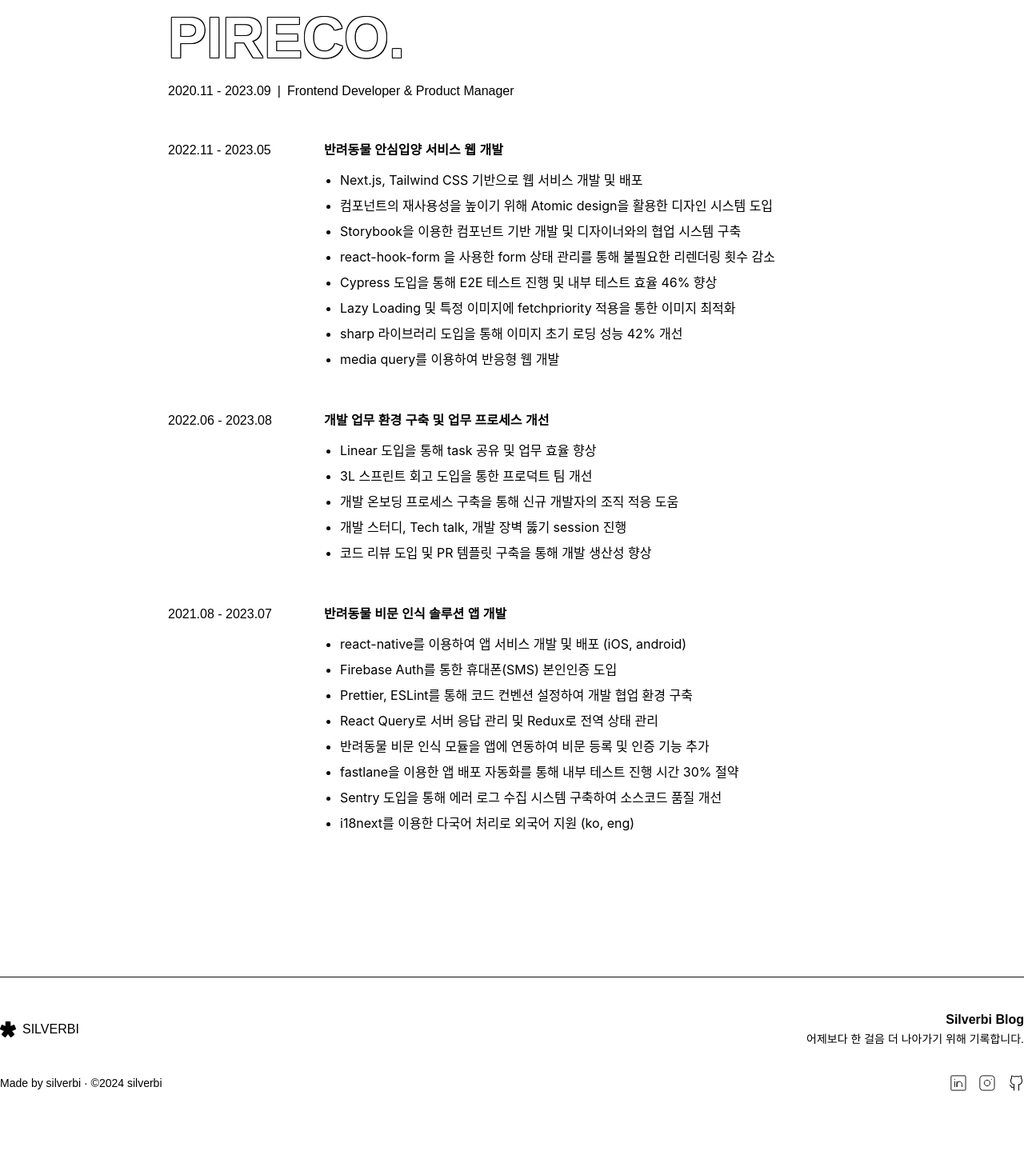
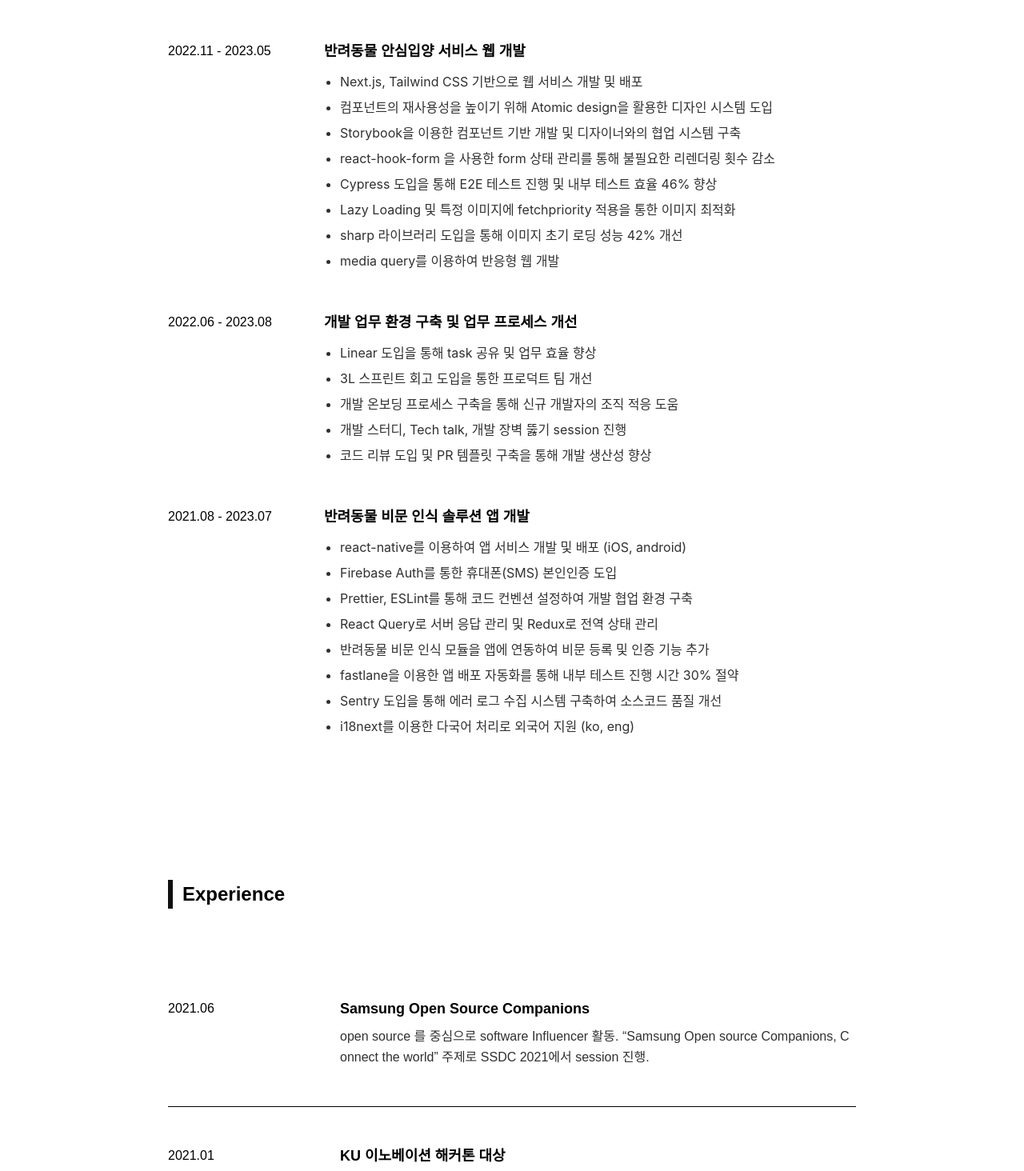
Before and after one commit to silverbi/silverbi-blog, a Next.js app: page /about in a window 1280 px wide. Shown: the part 1806-3270 px from the top of the page at 80% size. Before the commit the page ends 3212 px from the top, so only its background shows below. Built offline with nearby package versions, Linux system fonts and the light colour scheme.

Commit message:
feat: add experienceSection

```diff
--- a/app/(routes)/about/page.tsx
+++ b/app/(routes)/about/page.tsx
@@ -3,14 +3,15 @@ import RootLayout from "@layouts/RootLayout";
 import { Container } from "@components/atoms/Container";
 import IntroduceSection from "@components/templates/IntroduceSection";
 import CareersSection from "@components/templates/CareersSection";
+import ExperienceSection from "@components/templates/ExperienceSection";
 
 const About: React.FC = () => {
   return (
     <RootLayout>
       <Container className="my-32 gap-32">
         <IntroduceSection />
-
         <CareersSection />
+        <ExperienceSection />
       </Container>
     </RootLayout>
   );
--- a/app/components/atoms/Icon/types.ts
+++ b/app/components/atoms/Icon/types.ts
@@ -15,6 +15,7 @@ export const IconName = {
   SHARE: "SHARE",
   LIKE_OUTLINE: "LIKE_OUTLINE",
   LIKE_FILL: "LIKE_FILL",
+  PROFILE: "PROFILE",
 } as const;
 export type IconTypes = (typeof IconName)[keyof typeof IconName];
 
--- a/app/components/atoms/Icon/utils.tsx
+++ b/app/components/atoms/Icon/utils.tsx
@@ -19,6 +19,8 @@ import ShareIcon from "@assets/icons/icon-share.svg";
 import LikeFillIcon from "@assets/icons/icon-like-fill.svg";
 import LikeOutlineIcon from "@assets/icons/icon-like-outline.svg";
 import HeartFill from "@assets/icons/icon-heart-fill.svg";
+import Profile from "@assets/icons/icon-profile.svg";
+import Icon from "@components/atoms/Icon/index";
 
 export const changeTypeToIconComponent = (type: IconTypes) => {
   switch (type) {
@@ -54,6 +56,8 @@ export const changeTypeToIconComponent = (type: IconTypes) => {
       return LikeOutlineIcon;
     case IconName.LIKE_FILL:
       return LikeFillIcon;
+    case IconName.PROFILE:
+      return Profile;
     default:
       return "icon";
   }
--- a/app/components/templates/CareersSection/index.tsx
+++ b/app/components/templates/CareersSection/index.tsx
@@ -2,6 +2,8 @@ import React from "react";
 import Title from "@components/atoms/Title";
 import Text from "@components/atoms/Text";
 import { Colors, Typography } from "@styles/themes/types";
+import Icon from "@components/atoms/Icon";
+import { IconName } from "@components/atoms/Icon/types";
 
 const CareersSection: React.FC = () => {
   const temp = [
@@ -88,8 +90,6 @@ const CareersSection: React.FC = () => {
     },
   ];
 
-  console.log("d응응", Object.entries(temp));
-
   return (
     <div className={"flex w-full flex-col gap-12"}>
       <Title>Careers</Title>
@@ -98,21 +98,16 @@ const CareersSection: React.FC = () => {
         {temp.map((items, index) => {
           return (
             <div className={"flex flex-col"} key={index}>
-              <Text
-                type={Typography.HEAD_1}
-                className={
-                  "outline-title w-fit cursor-pointer uppercase transition duration-500 ease-in-out hover:text-content-2"
-                }
-                color={Colors.CONTENT_INVERSE_1}
-                bold
-              >
+              <Text type={Typography.TITLE_2} bold className={"uppercase"}>
                 {`${items.corporation}.`}
               </Text>
-              <div className={"flex gap-2"}>
+              <div className={"flex items-center gap-2"}>
+                <Icon type={IconName.CALENDAR} size={"XS"} className={"mb-0.5"} />
                 <Text>
                   {items.start_date} - {items.end_date}
                 </Text>
                 <Text>|</Text>
+                <Icon type={IconName.PROFILE} size={"XS"} />
                 <Text>{items.role}</Text>
               </div>
 
@@ -124,12 +119,12 @@ const CareersSection: React.FC = () => {
                         {item.start_date} - {item.end_date}
                       </Text>
                       <div className={"flex w-9/12 flex-col gap-2"}>
-                        <Text bold className={"-ml-5"}>
+                        <Text type={Typography.SUBTITLE_2} bold className={"-ml-5"}>
                           {item.title}
                         </Text>
                         <ul className={"list-outside list-disc"}>
                           {item.contents.map((content, index) => (
-                            <li key={index} className={"leading-loose"}>
+                            <li key={index} className={"leading-loose text-content-2"}>
                               {content}
                             </li>
                           ))}
--- /dev/null
+++ b/app/components/templates/ExperienceSection/index.tsx
@@ -0,0 +1,59 @@
+"use client";
+
+import React, { useState } from "react";
+import Title from "@components/atoms/Title";
+import Text from "@components/atoms/Text";
+import { Colors, Typography } from "@styles/themes/types";
+
+const ExperienceSection: React.FC = () => {
+  const temp = [
+    {
+      id: "1",
+      title: "Samsung Open Source Companions",
+      date: "2021.06",
+      description:
+        "open source 를 중심으로 software Influencer 활동. “Samsung Open source Companions, Connect the world” 주제로 SSDC 2021에서 session 진행.",
+      color: "orange",
+    },
+    {
+      id: "2",
+      title: "KU 이노베이션 해커톤 대상",
+      date: "2021.01",
+      description:
+        "건국대학교 창업지원단과 중국 칭화대학 기술지주회사가 공동 주최한 ‘KU 이노베이션 해커톤’에서 반려동물을 주제로 앱을 개발. React-Native를 이용하여 앱 기획 & 개발 & 팀 리딩.",
+      color: "green",
+    },
+  ];
+
+  const changeBackgroundColor = (color: string) => {
+    switch (color) {
+      case "orange":
+        return `hover:from-[#FE9451] hover:bg-gradient-to-t`;
+      case "green":
+        return `hover:from-[#117642] hover:bg-gradient-to-t`;
+      default:
+        return "hover:from-layer-inverse-1 hover:bg-gradient-to-t";
+    }
+  };
+
+  return (
+    <div className={"flex w-full flex-col gap-16"}>
+      <Title>Experience</Title>
+      <div className={"flex flex-col divide-y"}>
+        {temp.map((item, index) => (
+          <div key={index} className={"flex py-12"}>
+            <Text className={"w-3/12"}>{item.date}</Text>
+            <div className={"flex w-9/12 flex-col gap-2"}>
+              <Text type={Typography.SUBTITLE_2} bold>
+                {item.title}
+              </Text>
+              <Text color={Colors.CONTENT_2}>{item.description}</Text>
+            </div>
+          </div>
+        ))}
+      </div>
+    </div>
+  );
+};
+
+export default ExperienceSection;
```
Also changed, not shown: app/assets/icons/icon-profile.svg (added).
